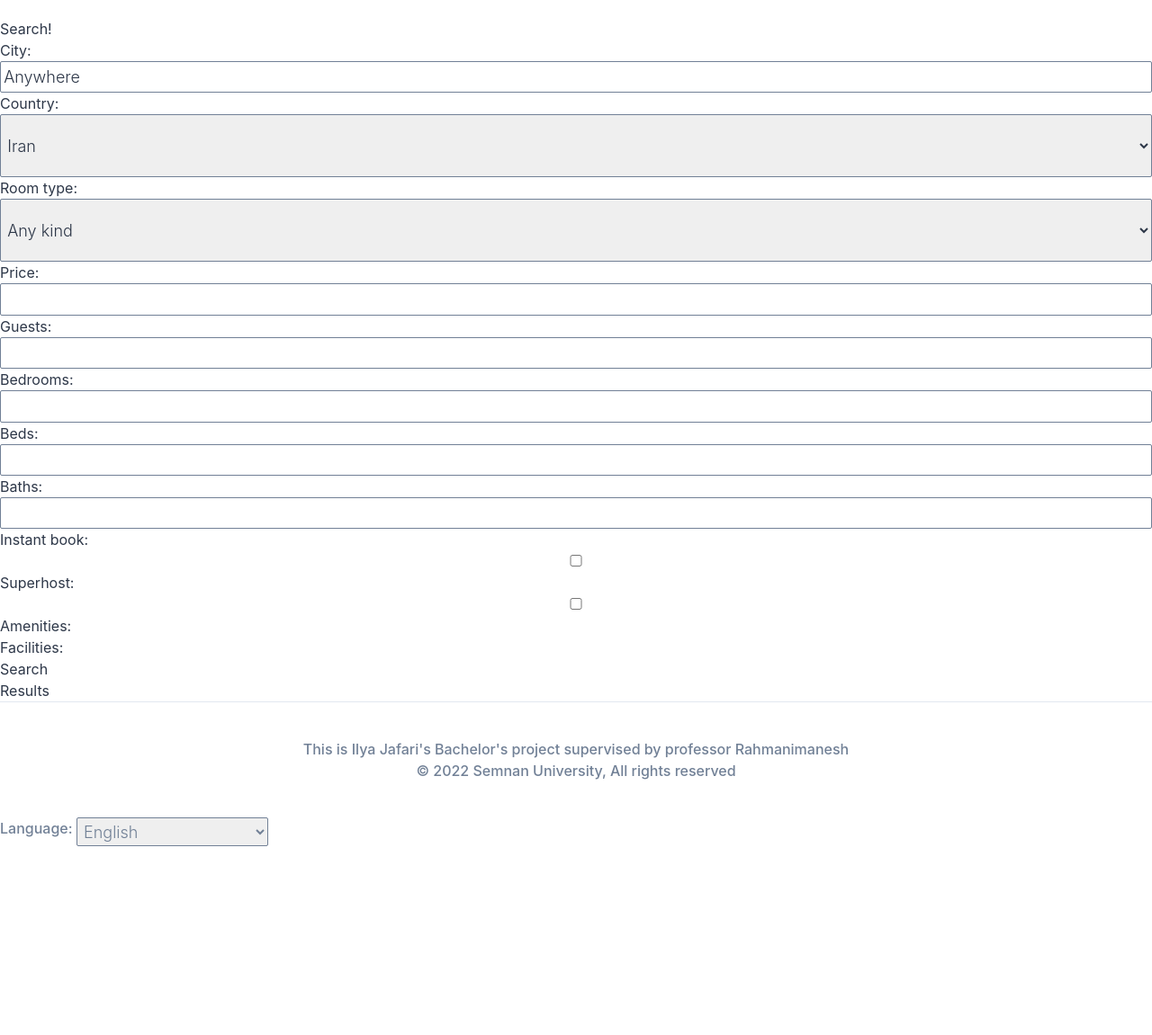
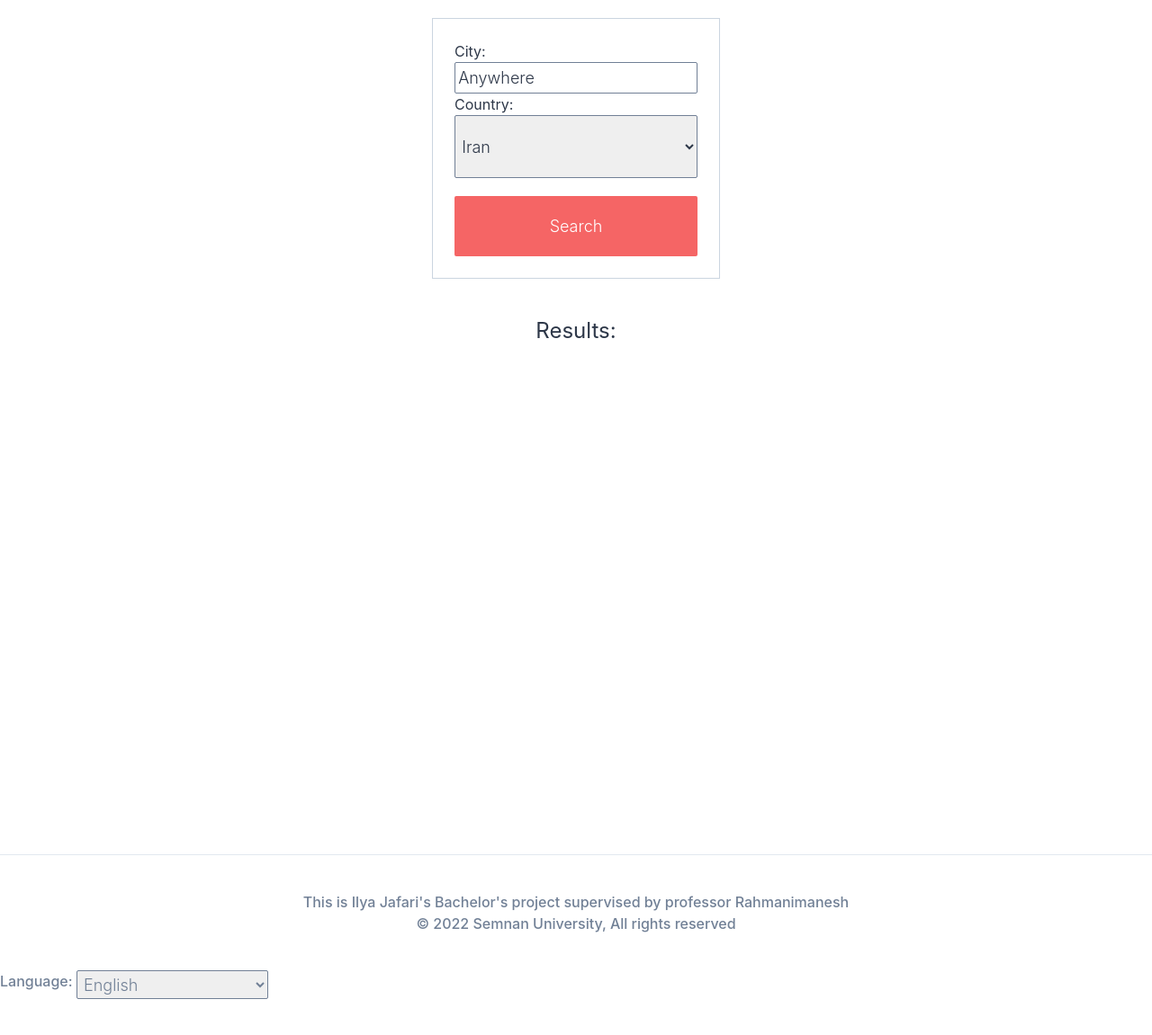
Before and after one commit to eiliaJafari/AirBnb-clone, a Django app: page /rooms/search/ in a window 1280 px wide. Shown: the part 76-1227 px from the top of the page at 90% size. Before the commit the page ends 1017 px from the top, so only its background shows below. Run offline with Django 3.2, Linux system fonts and the light colour scheme; data that the repository does not hold is empty; some libraries are stand-ins or nearby versions.

Commit message:
Thirtieth commit
Fixed the search for rooms functionality

```diff
--- a/rooms/forms.py
+++ b/rooms/forms.py
@@ -6,26 +6,26 @@ from . import models
 class SearchForm(forms.Form):
     city = forms.CharField(initial="Anywhere")
     country = CountryField(default="IR").formfield()
-    room_type = forms.ModelChoiceField(
-        required=False, empty_label="Any kind", queryset=models.RoomType.objects.all()
-    )
-    price = forms.IntegerField(required=False)
-    guests = forms.IntegerField(required=False)
-    bedrooms = forms.IntegerField(required=False)
-    beds = forms.IntegerField(required=False)
-    baths = forms.IntegerField(required=False)
-    instant_book = forms.BooleanField(required=False)
-    superhost = forms.BooleanField(required=False)
-    amenities = forms.ModelMultipleChoiceField(
-        required=False,
-        queryset=models.Amenity.objects.all(),
-        widget=forms.CheckboxSelectMultiple,
-    )
-    facilities = forms.ModelMultipleChoiceField(
-        required=False,
-        queryset=models.Facility.objects.all(),
-        widget=forms.CheckboxSelectMultiple,
-    )
+    # room_type = forms.ModelChoiceField(
+    #     required=False, empty_label="Any kind", queryset=models.RoomType.objects.all()
+    # )
+    # price = forms.IntegerField(required=False)
+    # guests = forms.IntegerField(required=False)
+    # bedrooms = forms.IntegerField(required=False)
+    # beds = forms.IntegerField(required=False)
+    # baths = forms.IntegerField(required=False)
+    # instant_book = forms.BooleanField(required=False)
+    # superhost = forms.BooleanField(required=False)
+    # amenities = forms.ModelMultipleChoiceField(
+    #     required=False,
+    #     queryset=models.Amenity.objects.all(),
+    #     widget=forms.CheckboxSelectMultiple,
+    # )
+    # facilities = forms.ModelMultipleChoiceField(
+    #     required=False,
+    #     queryset=models.Facility.objects.all(),
+    #     widget=forms.CheckboxSelectMultiple,
+    # )
 
 
 class CreatePhotoForm(forms.ModelForm):
--- a/rooms/views.py
+++ b/rooms/views.py
@@ -35,16 +35,6 @@ class SearchView(View):
 
                 city = form.cleaned_data.get("city")
                 country = form.cleaned_data.get("country")
-                room_type = form.cleaned_data.get("room_type")
-                price = form.cleaned_data.get("price")
-                guests = form.cleaned_data.get("guests")
-                bedrooms = form.cleaned_data.get("bedrooms")
-                beds = form.cleaned_data.get("beds")
-                baths = form.cleaned_data.get("baths")
-                instant_book = form.cleaned_data.get("instant_book")
-                superhost = form.cleaned_data.get("superhost")
-                amenities = form.cleaned_data.get("amenities")
-                facilities = form.cleaned_data.get("facilities")
 
                 filter_args = {}
 
@@ -52,36 +42,6 @@ class SearchView(View):
                     filter_args["city__startswith"] = city
 
                 filter_args["country"] = country
-
-                if room_type is not None:
-                    filter_args["room_type"] = room_type
-
-                if price is not None:
-                    filter_args["price__lte"] = price
-
-                if guests is not None:
-                    filter_args["guests__gte"] = guests
-
-                if bedrooms is not None:
-                    filter_args["bedrooms__gte"] = bedrooms
-
-                if beds is not None:
-                    filter_args["beds__gte"] = beds
-
-                if baths is not None:
-                    filter_args["baths__gte"] = baths
-
-                if instant_book is True:
-                    filter_args["instant_book"] = True
-
-                if superhost is True:
-                    filter_args["host__superhost"] = True
-
-                for amenity in amenities:
-                    filter_args["amenities"] = amenity
-
-                for facility in facilities:
-                    filter_args["facilities"] = facility
 
                 qs = models.Room.objects.filter(**filter_args).order_by("-created")
 
--- a/templates/base.html
+++ b/templates/base.html
@@ -22,10 +22,10 @@
             </a>
 
             {% block search-bar %}
-            <form method="get" action="{% url 'rooms:search' %}" class="w-9/12">
-                <input
-                    class="search-box border px-5 py-2 w-full text-sm font-medium text-gray-900 placeholder-gray-600 rounded-lg w-64 shadow-md hover:shadow-lg focus:outline-none"
-                    name="city" placeholder="{% trans 'Search by city:' %}" />
+            <form method="get" action="{% url 'rooms:search' %}" class="w-8/12">
+                <a href="{% url 'rooms:search' %}"
+                    class="search-box border px-5 py-2 w-full text-sm font-medium text-red-700 placeholder-gray-600 rounded-lg w-64 shadow-md hover:shadow-lg focus:outline-none">
+                    Search for rooms</a>
             </form>
             {% endblock search-bar %}
         </div>
--- a/templates/rooms/search.html
+++ b/templates/rooms/search.html
@@ -9,18 +9,24 @@ Search
 
 {% block content %}
 
-<h2>Search!</h2>
+<div class="container lg:w-5/12 md:w-1/2 xl:w-1/4 mx-auto my-10 flex flex-col items-center border p-6 border-gray-400">
+    <form method="get" action="{% url 'rooms:search' %}">
+        {{form.as_p}}
+        <button class="btn bg-red-500 text-white mt-5">Search</button>
+    </form>
+</div>
 
-<form method="get" action="{% url 'rooms:search' %}">
-    {{form.as_p}}
-    <button>Search</button>
-</form>
+<div class="min-h-75vh">
 
-<h3>Results</h3>
-
-{% for room in rooms %}
-<h3>{{room.name}}</h3>
-{% endfor %}
+    <h3 class="mb-12 text-2xl text-center">Results:</h3>
+    <div class="container mx-auto pb-10 ">
+        <div class="flex flex-wrap -mx-24 mb-10">
+            {% for room in rooms %}
+            {% include 'mixins/room_card.html' with room=room %}
+            {% endfor %}
+        </div>
+    </div>
+</div>
 
 
 {% endblock content %}
```
